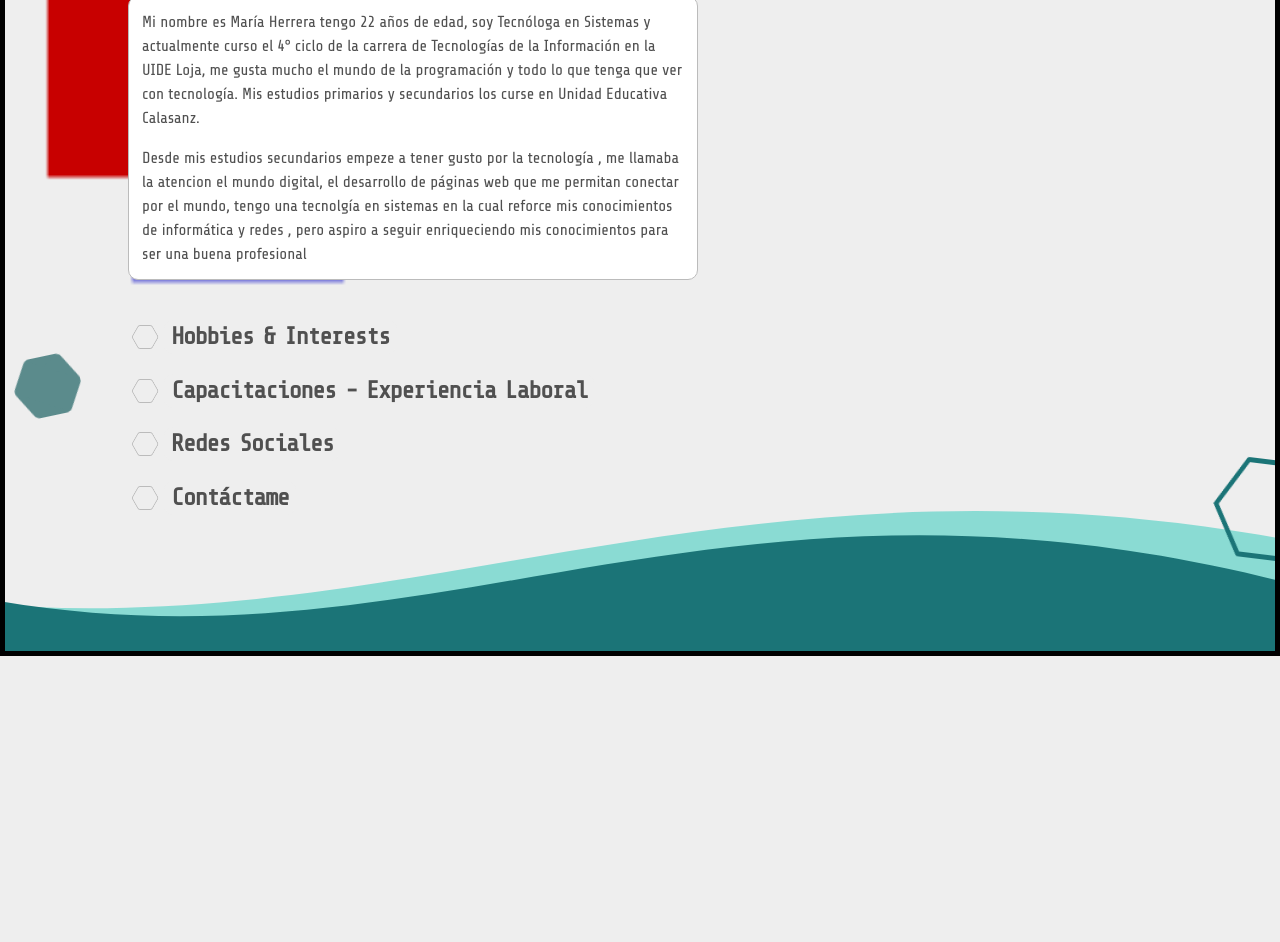
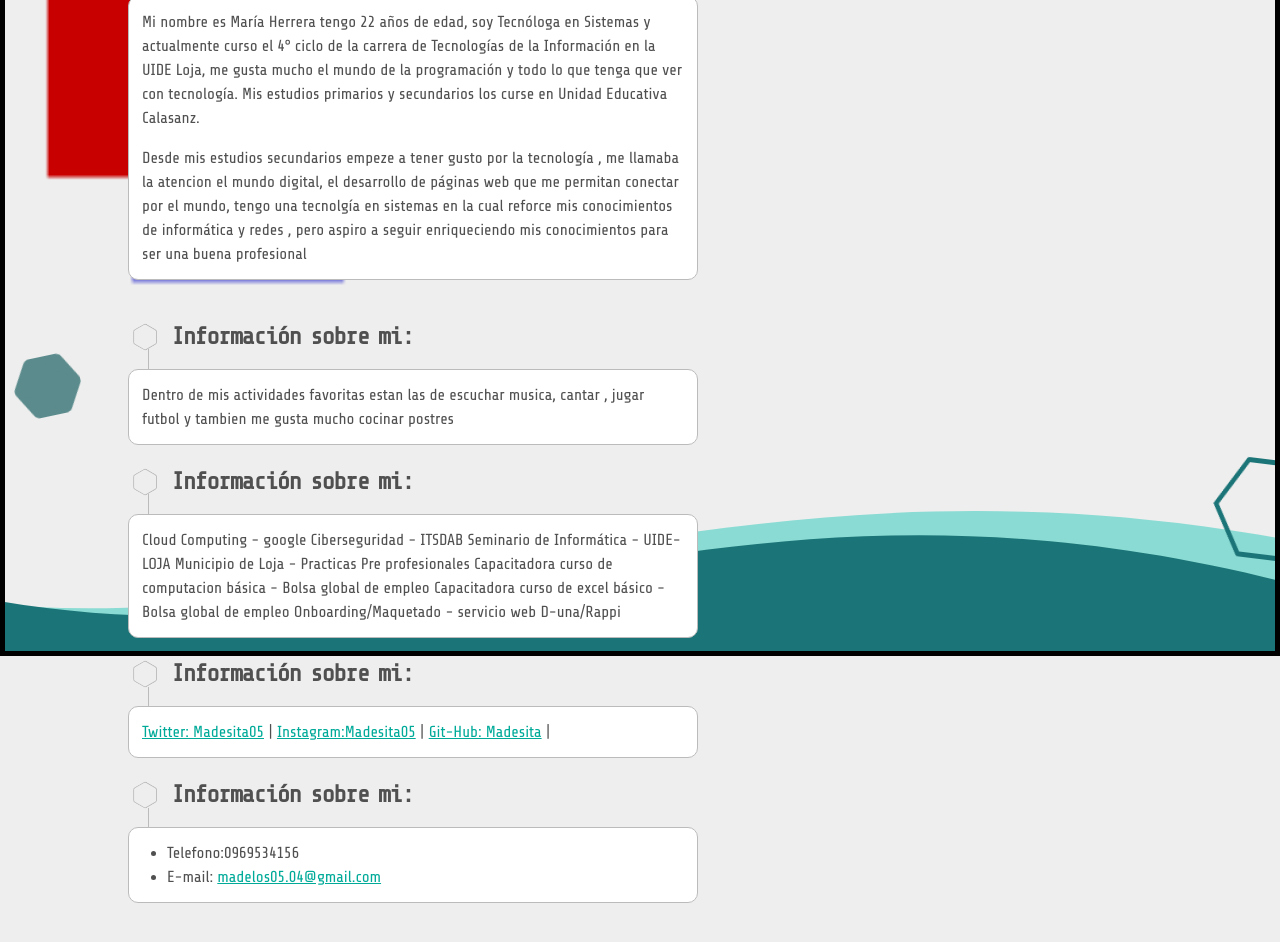
Before and after one commit to ProgamacionWebUIDEL/ClasesIntroductoriasMaria, a plain HTML site: page index.html in a window 1280 px wide. Shown: the part 144-1086 px from the top of the page. Before the commit the page ends 800 px from the top, so only its background shows below. Drawn offline with nearby package versions, Linux system fonts and the light colour scheme.

Commit message:
Add files via upload

```diff
--- a/index.html
+++ b/index.html
@@ -238,13 +238,13 @@
   </div>
   <h2>
   <h2>
-  <div class="hex"></div><span>Hobbies &amp; Interests</span></h2>
-  <div class="subtext coll">
+    <div class="hex moved"></div><span>Información sobre mi:</span></h1>
+    <div class="subtext" id="main">
   Dentro de mis actividades favoritas estan las de escuchar musica, cantar , jugar futbol y tambien me gusta mucho cocinar postres
   </div>
   <h2>
-  <div class="hex"></div><span>Capacitaciones - Experiencia Laboral</span></h2>
-  <div class="subtext coll">
+    <div class="hex moved"></div><span>Información sobre mi:</span></h1>
+    <div class="subtext" id="main">
   Cloud Computing - google
   Ciberseguridad - ITSDAB
   Seminario de Informática - UIDE-LOJA
@@ -255,13 +255,13 @@
   Onboarding/Maquetado - servicio web D-una/Rappi
   </div>
   <h2>
-  <div class="hex"></div><span>Redes Sociales</span></h2>
-  <div class="subtext coll">
+    <div class="hex moved"></div><span>Información sobre mi:</span></h1>
+    <div class="subtext" id="main">
   <a>Twitter: Madesita05</a> | <a>Instagram:Madesita05</a> | <a>Git-Hub: Madesita</a> |
   </div>
   <h2>
-  <div class="hex"></div><span>Contáctame</span></h2>
-  <div class="subtext coll">
+    <div class="hex moved"></div><span>Información sobre mi:</span></h1>
+    <div class="subtext" id="main">
   <ul>
   <li>Telefono:0969534156</li>
   <li>E-mail: <a>madelos05.04@gmail.com</a></li>
```
